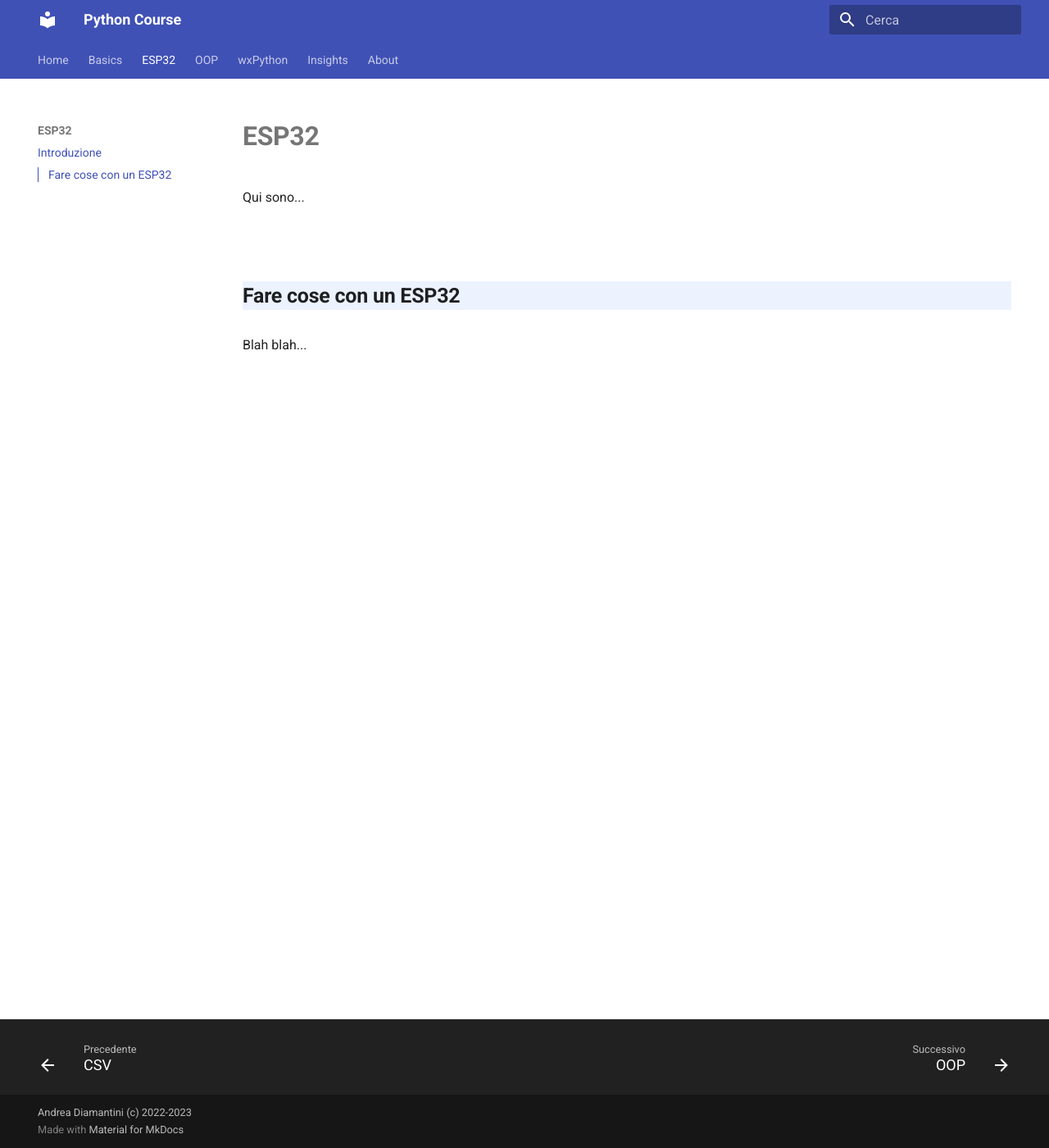
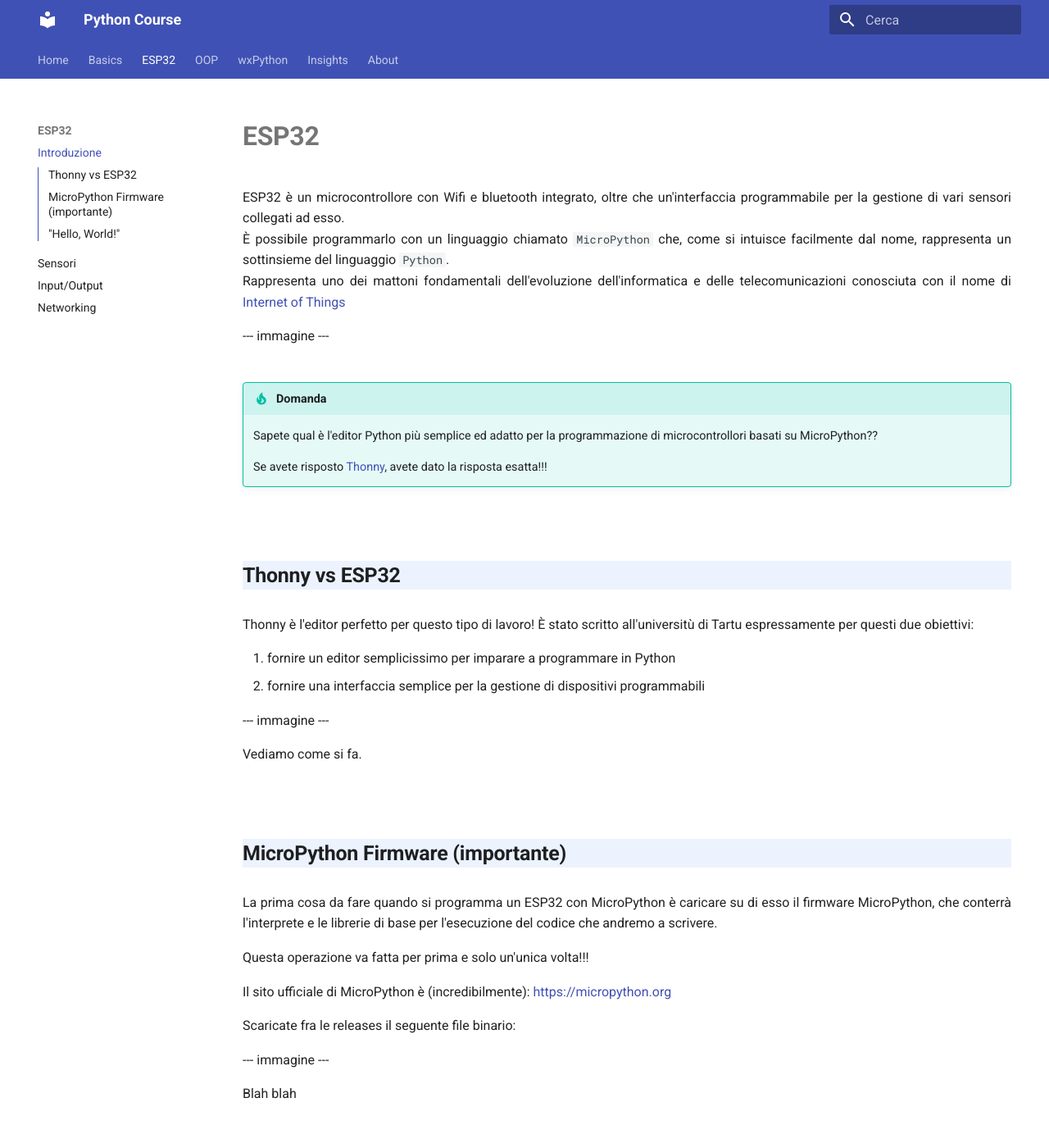
Before and after one commit to adjamhub/pyhandouts, an MkDocs documentation site: the page built from docs/ESP32/00_intro.md, in a window 1280 px wide and 1400 px high. Shown: the whole window at 82% size. Built offline with MkDocs 1.6.1 and Material for MkDocs 9.7.7, drawn with Linux system fonts in a browser that asks for light colours; some of the changed text lies outside the part shown.

Commit message:
ESP32: primi bit di organizzazione delle lezioni

````diff
--- a/docs/ESP32/00_intro.md
+++ b/docs/ESP32/00_intro.md
@@ -1,11 +1,72 @@
 # ESP32
 
-Qui sono...
+ESP32 è un microcontrollore con Wifi e bluetooth integrato, oltre che un'interfaccia programmabile per la gestione di vari sensori collegati ad esso.<br>
+È possibile programmarlo con un linguaggio chiamato `MicroPython` che, come si intuisce facilmente dal nome, rappresenta un sottinsieme del linguaggio `Python`.<br>
+Rappresenta uno dei mattoni fondamentali dell'evoluzione dell'informatica e delle telecomunicazioni conosciuta con il nome di <a href="https://it.wikipedia.org/wiki/Internet_delle_cose" target="_blank">Internet of Things</a>
+
+--- immagine ---
+
+!!! tip "Domanda"
+
+    Sapete qual è l'editor Python più semplice ed adatto per la programmazione di microcontrollori basati su MicroPython??
+
+    Se avete risposto <a href="https://thonny.org" target="_blank">Thonny</a>, avete dato la risposta esatta!!!
 
 <!-- ################################################################################# -->
-## Fare cose con un ESP32
+## Thonny vs ESP32
 
-Blah blah...
+Thonny è l'editor perfetto per questo tipo di lavoro! È stato scritto all'universitù di Tartu espressamente per questi due obiettivi:
+
+1. fornire un editor semplicissimo per imparare a programmare in Python
+2. fornire una interfaccia semplice per la gestione di dispositivi programmabili
+
+--- immagine ---
+
+Vediamo come si fa.
+
+## MicroPython Firmware (importante)
+
+La prima cosa da fare quando si programma un ESP32 con MicroPython è caricare su di esso il firmware MicroPython, che conterrà l'interprete e le librerie
+di base per l'esecuzione del codice che andremo a scrivere.
+
+Questa operazione va fatta per prima e solo un'unica volta!!!
+
+Il sito ufficiale di MicroPython è (incredibilmente): <a href="https://micropython.org" target="_blank">https://micropython.org</a>
+
+Scaricate fra le releases il seguente file binario:
+
+--- immagine ---
+
+Blah blah
+
+## "Hello, World!"
+
+Connetti il tuo ESP32 al computer e cambia l'interprete Python a `MicroPython (ESP32)`.
+
+Scrivi il tuo difficilissimo codice:
+
+``` py
+print("Hello, World!")
+```
+
+e salva il file come `HelloWorld.py` dentro la memoria dell'ESP32. Per farlo:
+
+Clicca sul pulsante APRI:
+
+--- immagine ---
+
+Seleziona `MicroPython device`
+
+--- immagine ---
+
+Esegui il codice, premendo `F5` oppure selezionando l'azione `Run current script`
+
+Se vuoi fare in modo che il tuo dispositivo esegua il tuo codice continuamente non appena viene acceso (così come fanno tutti i dispositivi: televisori, forni, macchine del caffè, etc...) apri il file `boot.py` e modificalo come segue:
+
+''' py
+# codice per eseguire il file HelloWord.py
+```
+
 
 <br>
 <br>
--- a/mkdocs.yml
+++ b/mkdocs.yml
@@ -59,6 +59,9 @@
     - CSV: basics/108_csv.md
   - ESP32:
     - Introduzione: ESP32/00_intro.md
+    - Sensori: ESP32/10_sensori.md
+    - Input/Output: ESP32/20_IO.md
+    - Networking: ESP32/30_network.md
   - OOP: OOP.md
   - wxPython:
     - Introduzione: wx/000_intro.md
````
Also changed, not shown: docs/ESP32/10_sensori.md (added, +29 -0 lines), docs/ESP32/20_IO.md (added, +27 -0 lines), docs/ESP32/30_network.md (added, +27 -0 lines), docs/index.md (+8 -6 lines).
